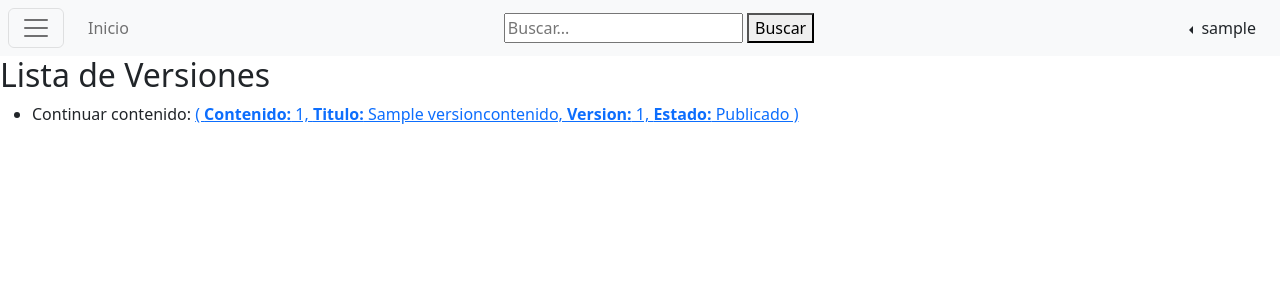
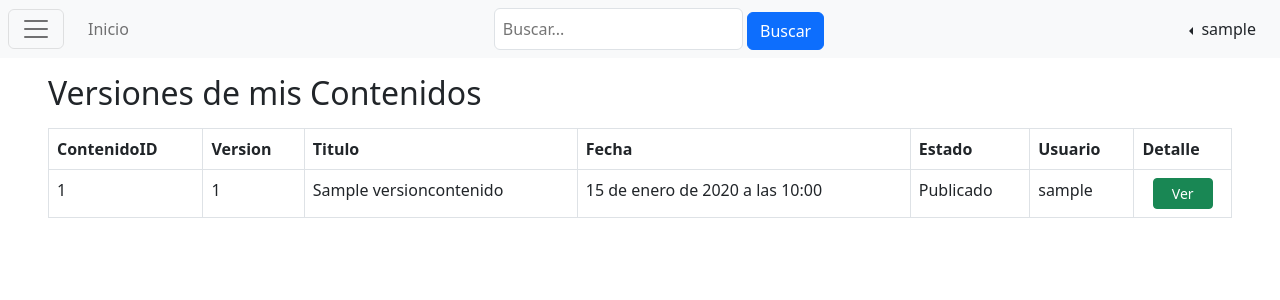
Before and after one commit to FranciscoCaba/cms-is2, a Django app: page /contenido/version in a window 1280 px wide. Shown: the top 300 px of the page. Run offline with Django 4.2, Linux system fonts and the light colour scheme; a user stored in the database is signed in; tables that the repository leaves empty hold one stand-in row (values such as "Sample post"); some libraries are stand-ins or nearby versions.

Commit message:
Estilos para Historial/Cambios en logica entre Versiones e Historial

```diff
--- a/app/templates/base.html
+++ b/app/templates/base.html
@@ -101,7 +101,12 @@
             {% endif %}
             {% if perms.contenido.add_contenido %}
               <li class="nav-item">
-                <a class="nav-link" href="{% url 'contenido-version' %}">Historial de Versiones</a>
+                <a class="nav-link" href="{% url 'contenido-version' %}">Versiones de Mis Contenidos</a>
+              </li>
+            {% endif %}
+            {% if perms.contenido.ver_historial %}
+              <li class="nav-item">
+                <a class="nav-link" href="{% url 'contenido-historial' %}">Historial de Cambios</a>
               </li>
             {% endif %}
             </ul>
@@ -121,9 +126,9 @@
           </ul>
         {% endif %}
       </div>
-      <form method="GET" action="{% url 'buscar_contenido' %}">
-        <input type="text" name="q" placeholder="Buscar...">
-        <button type="submit">Buscar</button>
+      <form class="form-inline" method="GET" action="{% url 'buscar_contenido' %}">
+        <input class="p-2 rounded-2 border" type="text" name="q" placeholder="Buscar...">
+        <button class="btn btn-primary my-2 my-sm-0" type="submit">Buscar</button>
       </form>
       {% if request.user.is_authenticated %}
       <div class="dropstart d-flex flex-row align-items-center me-4">
--- a/contenido/models.py
+++ b/contenido/models.py
@@ -77,6 +77,7 @@ class Contenido(models.Model):
             ('puede_editar_aceptar', 'Puede editar o aceptar'),
             ('ver_todos_borradores', 'Ver todos los borradores'),
             ('puede_publicar_no_moderada', 'Puede publicar en categoria no moderada'),
+            ('ver_historial', 'Ver historial'),
         ]
 
 
--- /dev/null
+++ b/contenido/templates/version/historial_lista.html
@@ -0,0 +1,45 @@
+{% extends "base.html" %}
+{%block titulo%}
+{% if modo == 'historial' %}
+Historial de cambios
+{% else %}
+Versiones de mis Contenidos
+{% endif %}
+{% endblock %}
+{% block contenido %}
+<div class="mx-5">
+    {% if modo == 'historial' %}
+    <h2 class="my-3">Historial de cambios</h2>
+    {% else %}
+    <h2 class="my-3">Versiones de mis Contenidos</h2>
+    {% endif %}
+    <table class="table table-bordered">
+      <thead>
+          <th>ContenidoID</th>
+          <th>Version</th>
+          <th>Titulo</th>
+          <th>Fecha</th>
+          <th>Estado</th>
+          <th>Usuario</th>
+          <th>Detalle</th>
+      </thead>
+      <tbody>
+          {% for versioncontenido in version_contenidos %}
+              <tr>
+                  <td>{{ versioncontenido.contenido.id }}</td>
+                  <td>{{ versioncontenido.version }}</td>
+                  <td>{{ versioncontenido.titulo }}</td>
+                  <td>{{ versioncontenido.fecha_modificacion }}</td>
+                  <td>{{ versioncontenido.estado }}</td>
+                  <td>{{ versioncontenido.user_modificacion.username }}</td>
+                  {% if versioncontenido.contenido.estado == 'Borrador' and modo != 'historial' %}
+                    <td class="text-center"><a class="btn btn-sm w-75 btn-primary" href="{% url 'editar-version' versioncontenido.id %}">Editar</a></td>
+                  {% else %}
+                    <td class="text-center"><a class="btn btn-sm w-75 btn-success" href="{% url 'detalle-historial' versioncontenido.id %}">Ver</a></td>
+                  {% endif %}
+              </tr>
+          {% endfor %}
+      </tbody>
+    </table>
+</div>
+{% endblock %}
--- a/contenido/templates/version/version_lista.html
+++ /dev/null
@@ -1,15 +0,0 @@
-{% extends "base.html" %}
-{%block titulo%}Mis Versiones{% endblock %}
-{% block contenido %}
-  <h2>Lista de Versiones</h2>
-  <ul>
-    {% for versioncontenido in version_contenidos %}
-      {% if versioncontenido.version == 1 and forloop.counter != 1 %}
-        <hr>
-      {% endif %}
-      <li>
-        Continuar contenido: <a href="{% url 'editar-version' versioncontenido.id %}">( <b>Contenido:</b> {{ versioncontenido.contenido.id }}, <b>Titulo:</b> {{ versioncontenido.titulo }}, <b>Version:</b>  {{ versioncontenido.version }}, <b>Estado:</b> {{versioncontenido.estado}} )</a>
-      </li>
-    {% endfor %}
-  </ul>
-{% endblock %}
--- a/contenido/urls.py
+++ b/contenido/urls.py
@@ -4,6 +4,7 @@ from . import views
 urlpatterns = [
     path('crear', login_required(views.ContenidoFormView.as_view()) , name='contenido-crear'),
     path('version', login_required(views.ContenidoVersionListView.as_view()) , name='contenido-version'),
+    path('historial', login_required(views.ContenidoHistorialListView.as_view()) , name='contenido-historial'),
     path('categoria/crear', login_required(views.CategoriaFormView.as_view()), name='categoria-crear'),
     path('categoria', views.CategoriaListView.as_view(), name='categoria-list'),
     path('categoria/<int:pk>/', views.CategoriaDetailView.as_view(), name='categoria-detail'),
@@ -37,6 +38,7 @@ urlpatterns = [
 
     path('borrador/<int:pk>/editar/', views.EditarBorradorView.as_view(), name='editar-borrador'),
     path('version/<int:version_id>/editar/', views.editar_version, name='editar-version'),
+    path('historial/<int:version_id>/', views.detalle_historial, name='detalle-historial'),
     path('rechazado/<int:pk>/editar/', views.EditarRechazadoView.as_view(), name='editar-rechazado'),
 
     path('error/', views.error403, name='error403'),
--- a/contenido/views.py
+++ b/contenido/views.py
@@ -422,9 +422,10 @@ def delete_video(request, video_id):
             pass
         return redirect(edit_url, pk=content_pk)
 
-class ContenidoVersionListView(LoginRequiredMixin, ListView):
+class ContenidoVersionListView(PermissionRequiredMixin, LoginRequiredMixin, ListView):
     model = VersionContenido
-    template_name = 'version/version_lista.html'
+    template_name = 'version/historial_lista.html'
+    permission_required = 'contenido.add_contenido'
     context_object_name = 'version_contenidos'
 
     def get_queryset(self):
@@ -432,8 +433,10 @@ class ContenidoVersionListView(LoginRequiredMixin, ListView):
         # Obtener los contenidos en estado "borrador" del usuario actual
         return VersionContenido.objects.filter(contenido__in = micontenido).order_by('-contenido_id', 'version')
 
-
-
+    def get_context_data(self, **kwargs):
+        context = super().get_context_data(**kwargs)
+        context['modo'] = 'versiones'
+        return context
 def editar_version(request, version_id):
     version = get_object_or_404(VersionContenido, pk=version_id)
 
@@ -457,3 +460,22 @@ def editar_version(request, version_id):
         form = VersionContenidoEditForm(instance=version, user_request=request.user)
 
     return render(request, 'version/version_editar.html', {'form': form, 'version': version})
+
+class ContenidoHistorialListView(PermissionRequiredMixin, LoginRequiredMixin, ListView):
+    model = VersionContenido
+    template_name = 'version/historial_lista.html'
+    permission_required = 'contenido.ver_historial'
+    context_object_name = 'version_contenidos'
+
+    def get_queryset(self):
+        # Obtener los contenidos en estado "borrador" del usuario actual
+        return VersionContenido.objects.all().order_by('-fecha_modificacion')
+
+    def get_context_data(self, **kwargs):
+        context = super().get_context_data(**kwargs)
+        context['modo'] = 'historial'
+        return context
+
+def detalle_historial(request, version_id):
+    version = get_object_or_404(VersionContenido, pk=version_id)
+    return render(request, 'version/historial_vista.html', {'version': version})
```
Also changed, not shown: contenido/templates/version/historial_vista.html (added, +104 -0 lines), contenido/templates/version/version_editar.html (+0 -57 lines), contenido/migrations/0031_alter_contenido_options.py (added).
